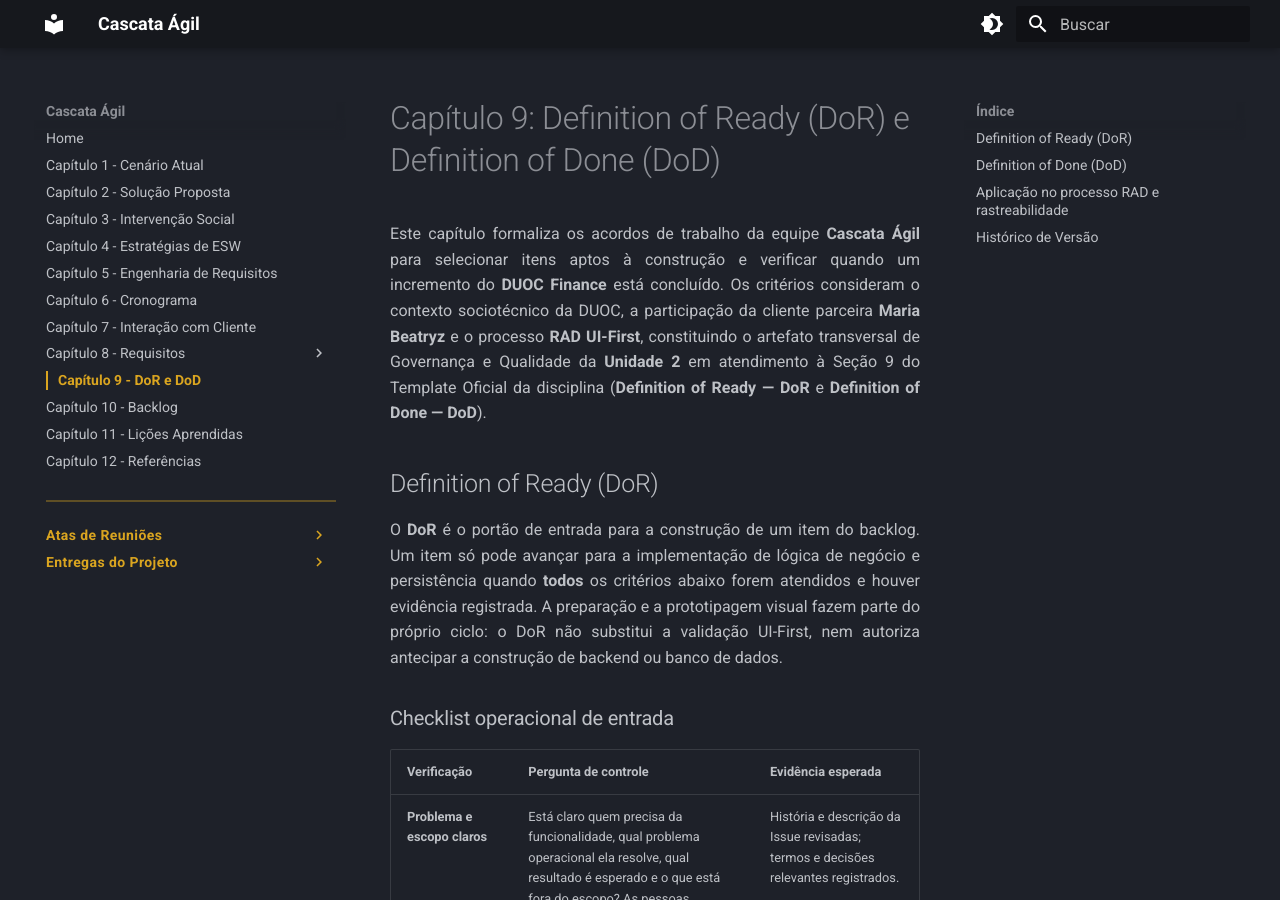
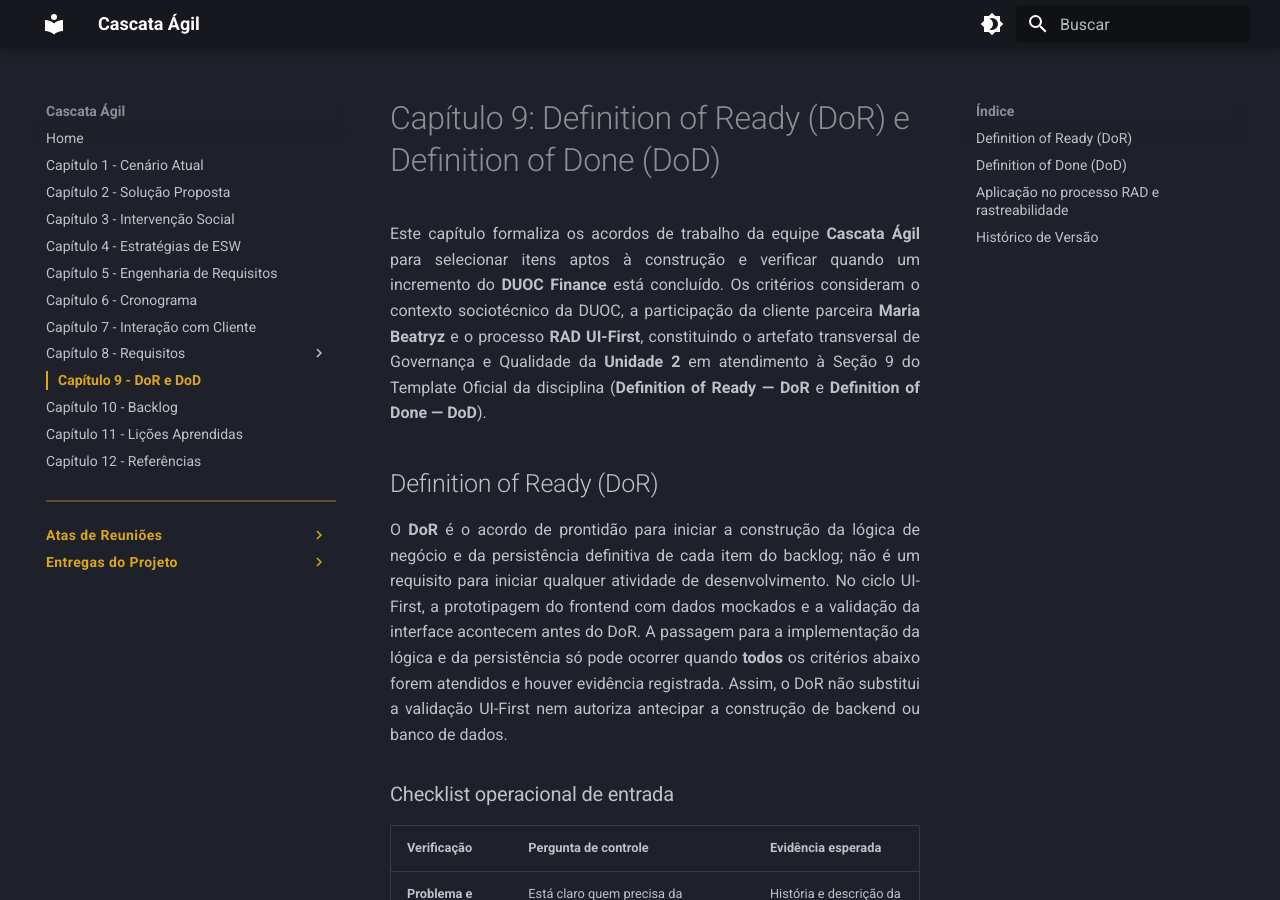
Before and after one commit to mdsreq-fga-unb/REQ-2026.2-T01-DUOC-Finance, an MkDocs documentation site: the page built from docs/dor-dod/index.md, in a window 1280 px wide and 900 px high. Built offline with MkDocs 1.6.1 and Material for MkDocs 9.7.7, drawn with Linux system fonts in a browser that asks for light colours; some of the changed text lies outside the part shown.

Commit message:
docs/esclarece prontidao para logica e persistencia

```diff
--- a/docs/dor-dod/index.md
+++ b/docs/dor-dod/index.md
@@ -6,7 +6,7 @@
 <a id="definition-of-ready-dor"></a>
 ## Definition of Ready (DoR)
 
-O **DoR** é o portão de entrada para a construção de um item do backlog. Um item só pode avançar para a implementação de lógica de negócio e persistência quando **todos** os critérios abaixo forem atendidos e houver evidência registrada. A preparação e a prototipagem visual fazem parte do próprio ciclo: o DoR não substitui a validação UI-First, nem autoriza antecipar a construção de backend ou banco de dados.
+O **DoR** é o acordo de prontidão para iniciar a construção da lógica de negócio e da persistência definitiva de cada item do backlog; não é um requisito para iniciar qualquer atividade de desenvolvimento. No ciclo UI-First, a prototipagem do frontend com dados mockados e a validação da interface acontecem antes do DoR. A passagem para a implementação da lógica e da persistência só pode ocorrer quando **todos** os critérios abaixo forem atendidos e houver evidência registrada. Assim, o DoR não substitui a validação UI-First nem autoriza antecipar a construção de backend ou banco de dados.
 
 ### Checklist operacional de entrada
 
@@ -81,3 +81,4 @@
 | `1.3` | 13/10/2026 | Remoção dos prefixos numéricos das seções (9.1 e 9.2) alinhando a estrutura com os demais capítulos e preservando âncoras para rastreabilidade | Matheus Ribeiro Szervinsk | Eric Araújo |
 | `1.4` | 13/10/2026 | Remoção do card de alerta de rastreabilidade acadêmica e integração direta na introdução textual | Matheus Ribeiro Szervinsk | Eric Araújo |
 | `1.5` | 13/10/2026 | Auditoria de governança metodológica: inclusão de contrato de dados preliminar e critérios objetivos de aceitação no DoR; formalização de checklists de inspeção baseados no método de Fagan no DoD. | Matheus Ribeiro Szervinsk | Eric Araújo |
+| `1.6` | 28/10/2026 | Esclarecimento de que o DoR é o acordo de prontidão para lógica e persistência após a prototipagem frontend UI-First. | Giovana Ferreira Santos | Pendente de revisão |
```
